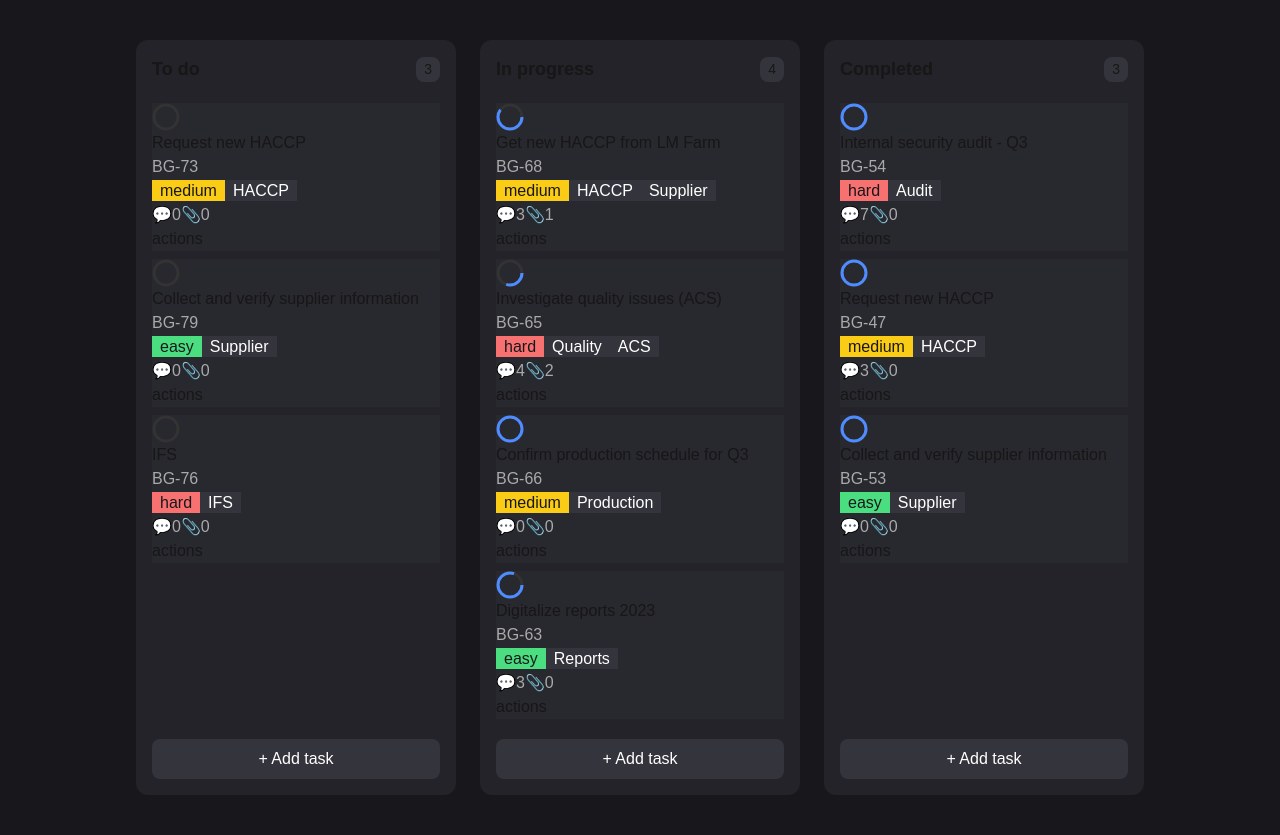
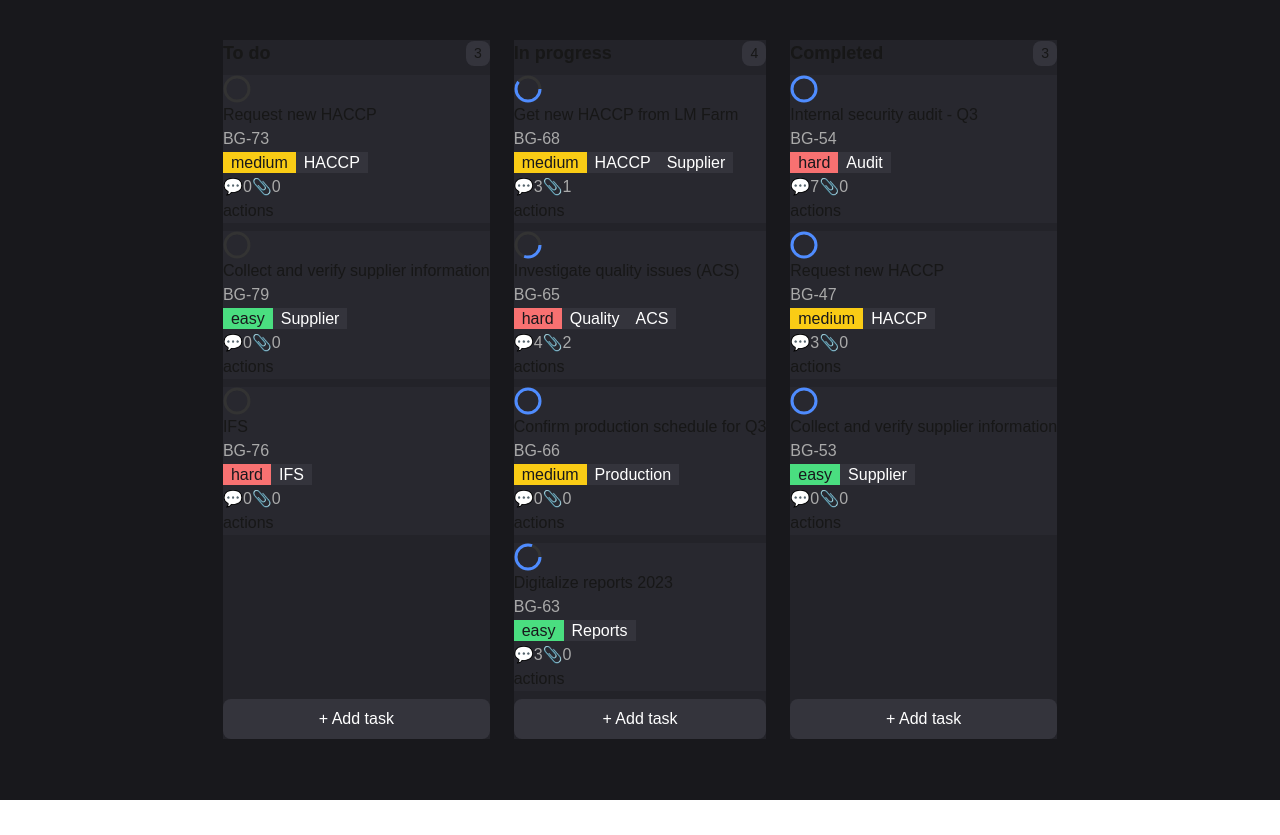
Before and after one commit to kam1kazy/qa-pasha-and-alko-qa, a Next.js app in the folder client/: page /tasks in a window 1280 px wide. After the commit the page ends 800 px from the top, so only its background shows below. Built offline with nearby package versions, Linux system fonts and the light colour scheme.

Commit message:
client: сменил имена типов

```diff
--- a/client/src/entities/task/models/task.types.ts
+++ b/client/src/entities/task/models/task.types.ts
@@ -1,6 +1,6 @@
 export type KanbanDifficulty = 'easy' | 'medium' | 'hard';
 
-export interface Task {
+export interface ITask {
   id: string;
   title: string;
   description: string;
@@ -16,9 +16,9 @@ export interface Task {
   subtasksDone?: number;
 }
 
-export interface KanbanColumn {
+export interface IKanbanColumn {
   id: string;
   title: string;
-  tasks: Task[];
+  tasks: ITask[];
   doneCount?: number;
 }
--- a/client/src/entities/task/models/useTaskCard.ts
+++ b/client/src/entities/task/models/useTaskCard.ts
@@ -2,9 +2,9 @@
 
 import { useState } from 'react';
 
-import { Task } from '@/entities/task/models/task.types';
+import { ITask } from '@/entities/task/models/task.types';
 
-export const useTaskCard = (_task: Task) => {
+export const useTaskCard = (_task: ITask) => {
   const [isModalOpen, setModalOpen] = useState(false);
 
   const onClick = () => setModalOpen(true);
--- a/client/src/entities/task/ui/TaskCard/KanbanTaskCard.tsx
+++ b/client/src/entities/task/ui/TaskCard/KanbanTaskCard.tsx
@@ -1,7 +1,6 @@
 import { useDraggable } from '@dnd-kit/core';
-import React from 'react';
 
-import { Task } from '@/entities/task/models/task.types';
+import { ITask } from '@/entities/task/models/task.types';
 
 import { useTaskCard } from '../../models/useTaskCard';
 import {
@@ -15,7 +14,7 @@ import {
 import styles from './KanbanTaskCard.module.scss';
 
 interface KanbanTaskCardProps {
-  task: Task;
+  task: ITask;
 }
 
 const KanbanTaskCard: React.FC<KanbanTaskCardProps> = ({ task }) => {
--- a/client/src/entities/task/ui/TaskCard/TaskActions.tsx
+++ b/client/src/entities/task/ui/TaskCard/TaskActions.tsx
@@ -1,9 +1,9 @@
-import { Task } from '@/entities/task/models/task.types';
+import { ITask } from '@/entities/task/models/task.types';
 
 import styles from './TaskActions.module.scss';
 
 interface TaskActionsProps {
-  task: Task;
+  task: ITask;
 }
 
 export const TaskActions: React.FC<TaskActionsProps> = () => {
--- a/client/src/features/kanban-board/model/useDragEnd.ts
+++ b/client/src/features/kanban-board/model/useDragEnd.ts
@@ -3,13 +3,10 @@ import { useDispatch } from 'react-redux';
 
 import { setColumns } from '@/entities/column/model/column.slice';
 import { moveTask } from '@/entities/task/models/task.slice';
-import {
-  KanbanColumn as KanbanColumnType,
-  Task,
-} from '@/entities/task/models/task.types';
+import { IKanbanColumn, ITask } from '@/entities/task/models/task.types';
 
 interface IProps {
-  columns: KanbanColumnType[];
+  columns: IKanbanColumn[];
 }
 
 export const useDragEnd = ({ columns }: IProps) => {
@@ -23,7 +20,7 @@ export const useDragEnd = ({ columns }: IProps) => {
 
     // Найти колонку и задачу, которую двигаем
     let fromColumnIdx = -1;
-    let task: Task | undefined;
+    let task: ITask | undefined;
     columns.forEach((col, idx) => {
       const found = col.tasks.find((t) => t.id === active.id);
       if (found) {
--- a/client/src/features/kanban-column/model/useKanbanColumn.ts
+++ b/client/src/features/kanban-column/model/useKanbanColumn.ts
@@ -3,17 +3,17 @@
 import { useDispatch, useSelector } from 'react-redux';
 
 import { addTask } from '@/entities/task/models/task.slice';
-import { KanbanColumn, Task } from '@/entities/task/models/task.types';
+import { IKanbanColumn, ITask } from '@/entities/task/models/task.types';
 import { RootState } from '@/shared/lib/redux/store';
 
-export const useKanbanColumn = (column: KanbanColumn) => {
+export const useKanbanColumn = (column: IKanbanColumn) => {
   const dispatch = useDispatch();
   const tasks = useSelector(
     (state: RootState) => state.tasks.tasks[column.id] || []
   );
 
   const onAddTask = () => {
-    const newTask: Task = {
+    const newTask: ITask = {
       id: Date.now().toString(),
       title: 'New Task',
       description: 'Описание задачи',
--- /dev/null
+++ b/client/src/features/kanban-column/ui/KanbanColumn.module.scss
@@ -0,0 +1,11 @@
+.columns {
+  background: #232329;
+  border-radius: 12;
+  padding: 16;
+  min-width: 320;
+  min-height: 400;
+  display: flex;
+  flex-direction: column;
+  gap: 12;
+  transition: border 0.2s ease;
+}
--- a/client/src/features/kanban-column/ui/KanbanColumn.tsx
+++ b/client/src/features/kanban-column/ui/KanbanColumn.tsx
@@ -1,15 +1,15 @@
 import { useDroppable } from '@dnd-kit/core';
-import React from 'react';
 
-import { KanbanColumn as KanbanColumnType } from '@/entities/task/models/task.types';
+import { IKanbanColumn } from '@/entities/task/models/task.types';
 import KanbanAddTaskButton from '@/features/add-task/ui/AddTaskButton';
 import KanbanTaskList from '@/features/kanban-tasks-list/TaskList';
 import KanbanColumnHeader from '@/shared/ui/ColumnHeader/ColumnHeader';
 
 import { useKanbanColumn } from '../model/useKanbanColumn';
+import styles from './KanbanColumn.module.scss';
 
 interface KanbanColumnProps {
-  column: KanbanColumnType;
+  column: IKanbanColumn;
 }
 
 const KanbanColumn: React.FC<KanbanColumnProps> = ({ column }) => {
@@ -21,18 +21,8 @@ const KanbanColumn: React.FC<KanbanColumnProps> = ({ column }) => {
   return (
     <div
       ref={setNodeRef}
-      style={{
-        background: '#232329',
-        borderRadius: 12,
-        padding: 16,
-        minWidth: 320,
-        minHeight: 400,
-        display: 'flex',
-        flexDirection: 'column',
-        gap: 12,
-        border: isOver ? '2px dashed #4f8cff' : 'none',
-        transition: 'border 0.2s ease',
-      }}
+      style={{ border: isOver ? '2px dashed #4f8cff' : 'none' }}
+      className={styles.columns}
     >
       <KanbanColumnHeader
         title={column.title}
--- a/client/src/features/kanban-tasks-list/TaskList.tsx
+++ b/client/src/features/kanban-tasks-list/TaskList.tsx
@@ -1,8 +1,8 @@
-import { Task } from '@/entities/task/models/task.types';
+import { ITask } from '@/entities/task/models/task.types';
 import KanbanTaskCard from '@/entities/task/ui/TaskCard/KanbanTaskCard';
 
 interface KanbanTaskListProps {
-  tasks: Task[];
+  tasks: ITask[];
 }
 
 const KanbanTaskList: React.FC<KanbanTaskListProps> = ({ tasks }) => (
--- a/client/src/shared/ui/ColumnHeader/ColumnHeader.tsx
+++ b/client/src/shared/ui/ColumnHeader/ColumnHeader.tsx
@@ -1,5 +1,3 @@
-import React from 'react';
-
 interface KanbanColumnHeaderProps {
   title: string;
   count: number;
```
Also changed, not shown: client/src/entities/task/models/task.slice.ts (+5 -5 lines).
